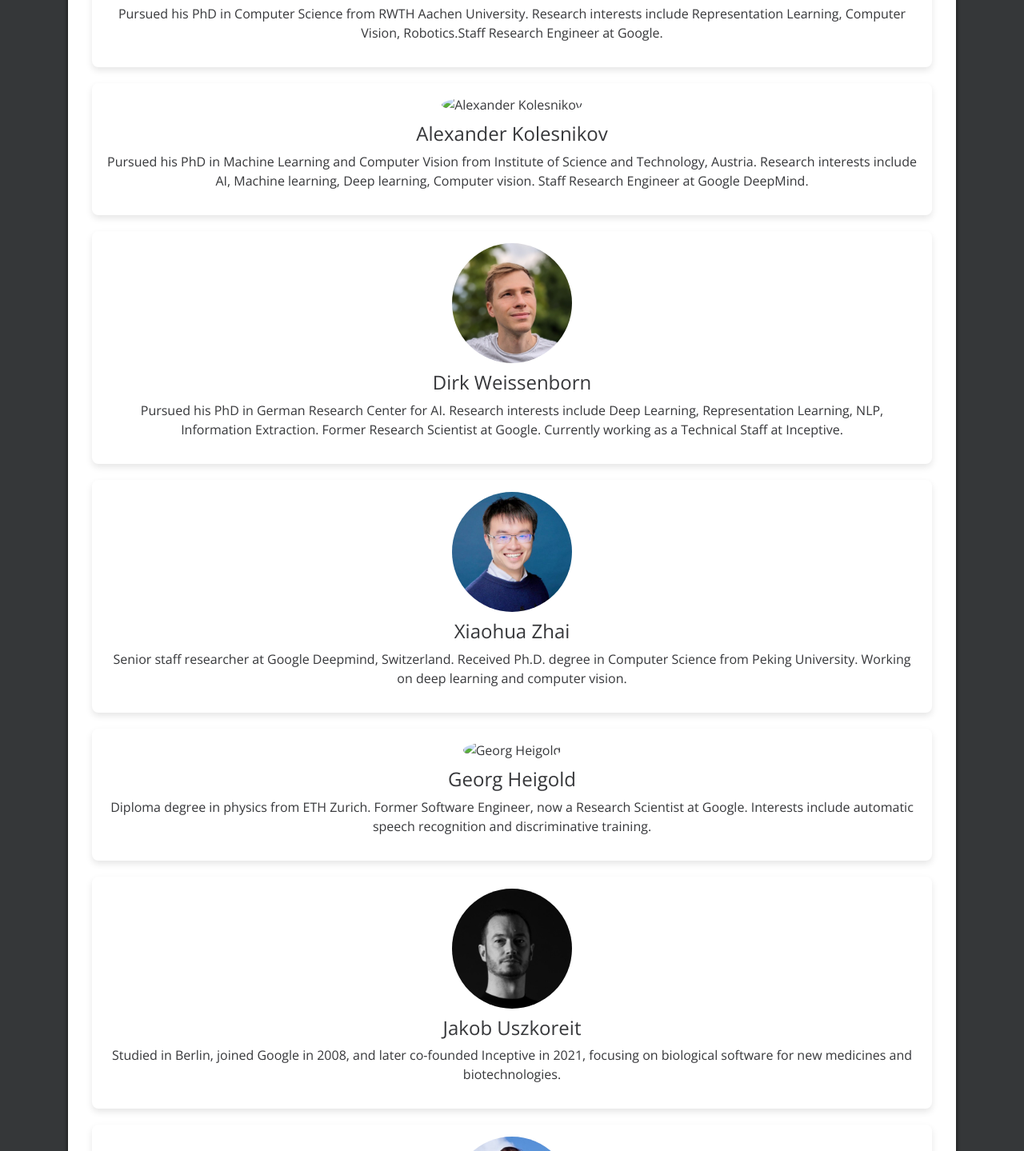
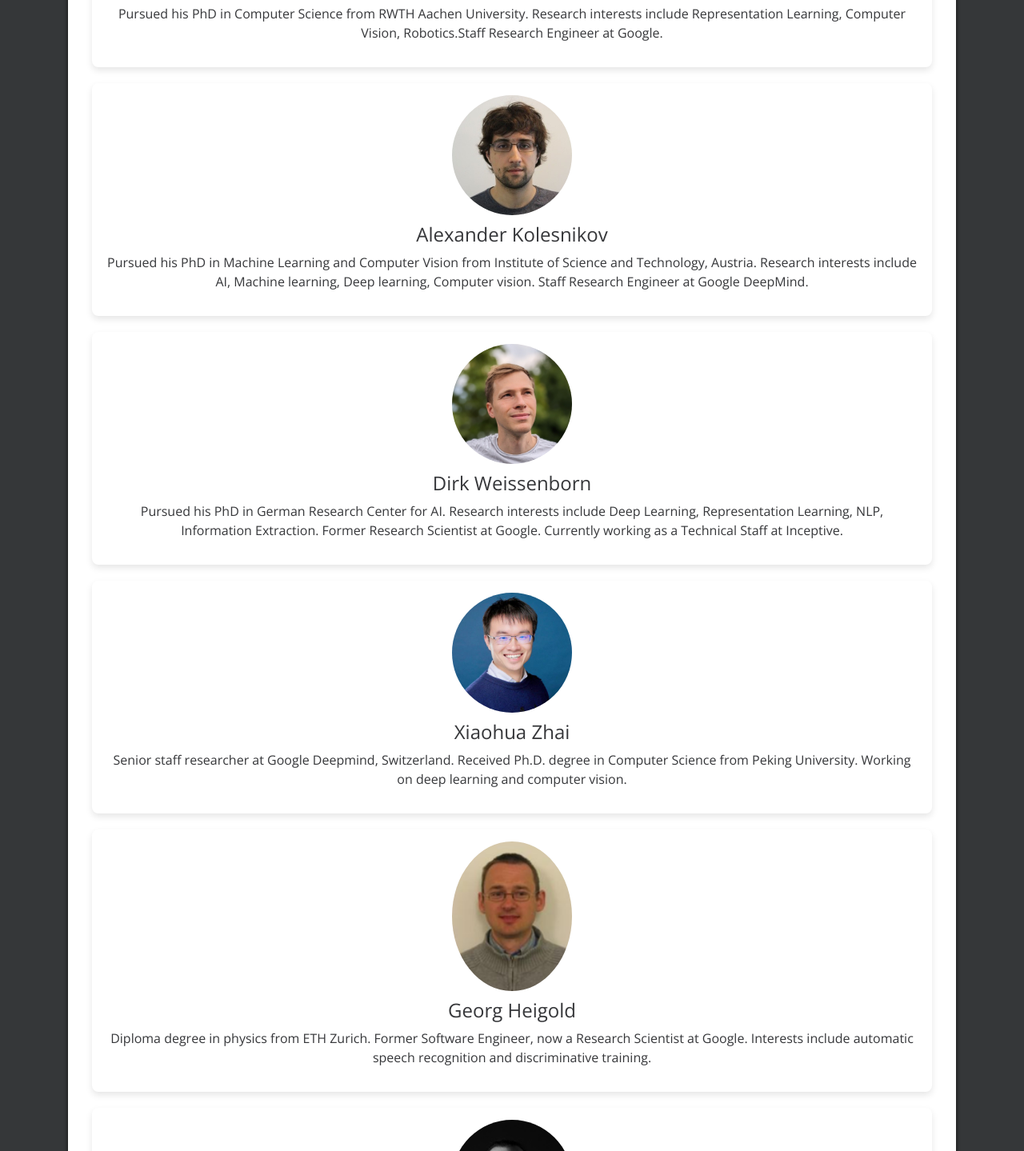
Before and after one commit to Debankita15/final-project-dl, a plain HTML site: page index.html in a window 1280 px wide. Shown: the part 1516-2955 px from the top of the page at 80% size. Drawn offline with nearby package versions, Linux system fonts and the light colour scheme.

Commit message:
Update index.html

```diff
--- a/index.html
+++ b/index.html
@@ -108,7 +108,7 @@
       </div>
 
       <div class="author">
-        <img src="photos/alexader_photo.jpeg" alt="Alexander Kolesnikov" class="author-image">
+        <img src="photos/alexander_photo.jpeg" alt="Alexander Kolesnikov" class="author-image">
         <h4>Alexander Kolesnikov</h4>
         <p>Pursued his PhD in Machine Learning and Computer Vision from Institute of Science and Technology, Austria. Research interests include  AI, Machine learning, Deep learning, Computer vision. Staff Research Engineer at Google DeepMind.</p>
       </div>
@@ -127,7 +127,7 @@
       </div>
 
       <div class="author">
-        <img src="photos/george_photo.jpeg" alt="Georg Heigold" class="author-image">
+        <img src="photos/george_photo.png" alt="Georg Heigold" class="author-image">
         <h4>Georg Heigold</h4>
         <p>Diploma degree in physics from ETH Zurich. Former Software Engineer, now a Research Scientist at Google. Interests include automatic speech recognition and discriminative training.</p>
       </div>
```
